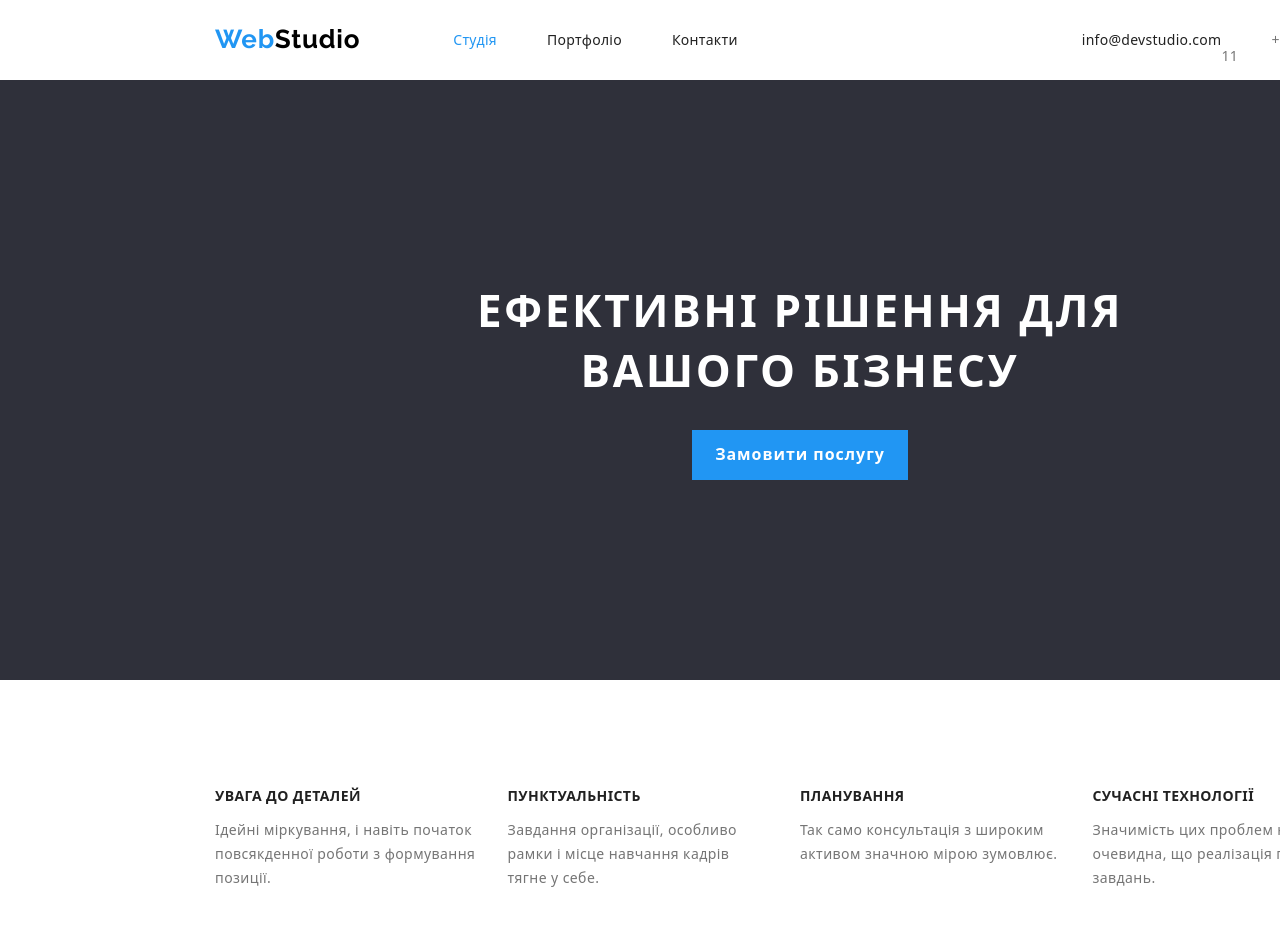
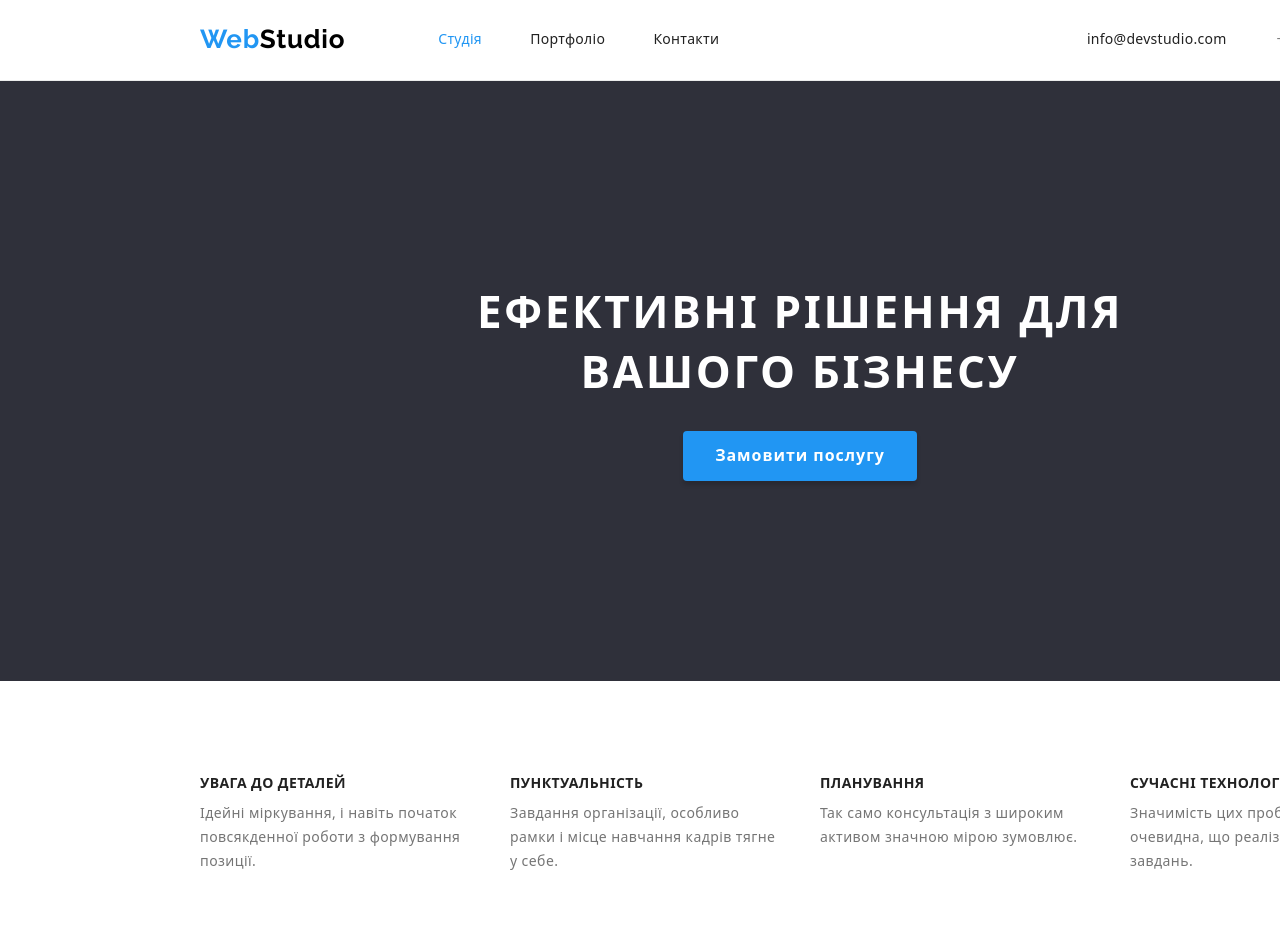
Before and after one commit to polrmn/goit-markup-hw-03, a plain HTML site: page index.html in a window 1280 px wide. Shown: the top 952 px of the page. Drawn offline with Linux system fonts and the light colour scheme.

Commit message:
block+flex1

```diff
--- a/index.html
+++ b/index.html
@@ -12,6 +12,7 @@
   <body>
      <!-- Верхній колонтитул -->
      <header class="header">
+      <div class="container">
         <!-- LOGO -->
         <a class="logo" href="index.html"><span class="web-word">Web</span>Studio</a>
         <!-- NAVIGATION -->
@@ -37,55 +38,60 @@
             <a class="tel-top" href="tel:+380961111111">+38 096 111 11 11</a>
           </li>
         </ul>
+      </div>
     </header>
 
 
     <main>
       <!-- Шапка -->
       <section class="button-field">
+        <div class="container">
           <h1 class="button-discription">Ефективні рішення для вашого бізнесу</h1>
           <button type="button" class="order-button">Замовити послугу</button>
+        </div>
       </section>
 
       <!-- Особливості -->
       <section class="advantages">
-        <!-- <h2>Наші чесноти</h2> -->
+        <div class="container">
+          <h2 hidden>Наші чесноти</h2>
           <ul class="advantages-list">
             <li class="advantages-item">
-            <h3 class="list-point">УВАГА ДО ДЕТАЛЕЙ</h3>
-            <p class="list-desc"
+              <h3 class="advantages-point">УВАГА ДО ДЕТАЛЕЙ</h3>
+              <p class="advantages-desc"
                 >Ідейні міркування, і навіть початок повсякденної роботи з
                 формування позиції.</p
               >
             </li>
             <li class="advantages-item">
-            <h3 class="list-point">ПУНКТУАЛЬНІСТЬ</h3>
-            <p class="list-desc"
+              <h3 class="advantages-point">ПУНКТУАЛЬНІСТЬ</h3>
+              <p class="advantages-desc"
                 >Завдання організації, особливо рамки і місце навчання кадрів
                 тягне у себе.</p
               >
             </li>
             <li class="advantages-item">
-            <h3 class="list-point">ПЛАНУВАННЯ</h3>
-            <p class="list-desc"
+              <h3 class="advantages-point">ПЛАНУВАННЯ</h3>
+              <p class="advantages-desc"
                 >Так само консультація з широким активом значною мірою
                 зумовлює.</p
               >
             </li>
             <li class="advantages-item">
-            <h3 class="list-point">СУЧАСНІ ТЕХНОЛОГІЇ</h3>
-            <p class="list-desc"
+              <h3 class="advantages-point">СУЧАСНІ ТЕХНОЛОГІЇ</h3>
+              <p class="advantages-desc"
                 >Значимість цих проблем настільки очевидна, що реалізація планових
-              завдань.</p
-            >
+                завдань.</p>
             </li>
           </ul>
+        </div>
       </section>
 
       <!-- Чим ми займаємося -->
       <section class="work">
+        <div class="container">
           <h2 class="work-head">Чим ми займаємося</h2>
-        <ul class="work-images">
+          <ul class="work-list">
             <li class="work-item">
               <img
               src="images/img1.jpg"
@@ -108,10 +114,12 @@
               />
             </li>
           </ul>
+        </div>
       </section>
 
       <!-- Наша команда -->
       <section class="team">
+        <div class="container">
           <h2 class="team-head">Наша команда</h2>
           <ul class="team-members">
             <li class="member">
@@ -154,11 +162,13 @@
               <p class="speciality">UI Designer</p>
             </li>
           </ul>
+        </div>
       </section>
     </main>
 
   <!-- Нижній колонтитул -->
   <footer class="footer">
+    <div class="container">
       <!-- LOGO -->
       <a class="logo-footer" href="index.html"><span class="web-word">Web</span>Studio</a>
       <address>
@@ -177,6 +187,7 @@
           </li>
         </ul>
       </address>
+    </div>
   </footer>
   </body>
 </html>
--- a/styles/styles.css
+++ b/styles/styles.css
@@ -17,6 +17,11 @@ body {
 *::before,
 *::after {
   box-sizing: border-box;
+}
+
+h1, h2, h3, p, ul {
+    margin: 0;
+    padding: 0;
 }
 
 /* ul, li {
@@ -65,14 +70,20 @@ a:hover, a:active, a:focus {
 .header {
     display: flex;
     width: 1600px;
-    height: 80px;
     background-color: var(--brand-color-main);
+    justify-content: center;
+    align-items: center;
+    padding-top: 24px;
+    padding-bottom: 25px;
+    border-bottom: 1px solid #ECECEC;
+}
+.container {
+    display: flex;
+    width: 1200px;
 }
 
 .logo {
-    margin: 24px 93px 25px 215px;
-    /* width: 145px; */
-    height: 31px;
+    margin-right: 93px;
     font-size: 26px;
     line-height: 1.19;
     font-family: 'Raleway';
@@ -85,20 +96,18 @@ a:hover, a:active, a:focus {
     color: var(--brand-color-activity);
 }
 
+nav {
+    display: flex;
+    align-items: center;
+}
 .navigation {
     display: flex;
-    margin: 32px 344px 32px 0px;
-    /* width: 281px; */
+    justify-content: space-between;
+    width: 281px;
     font-weight: 500;
     font-size: 14px;
     line-height: 1.14;
     letter-spacing: 0.02em;
-}
-.portfolio-link {
-    margin-left: 50px;
-}
-.contacts-link {
-    margin-left: 50px;
 }
 
 .current {
@@ -107,18 +116,16 @@ a:hover, a:active, a:focus {
 
 .contacts {
     display: flex;
-    margin: 32px 215px 32px 0;
-    /* width: 307px; */
+    align-items: center;
+    flex-grow: 1;
+    justify-content: flex-end;
+
     font-weight: 500;
     font-size: 14px;
     line-height: 1.14;
     letter-spacing: 0.02em;
     color: var(--brand-color-text);
 }
-
-/* .mail-top {
-    color: var(--brand-color-activity);
-} */
 
 .tel-top {
     margin-left: 50px;
@@ -127,16 +134,19 @@ a:hover, a:active, a:focus {
 
 /* ШАПКА */
 .button-field {
+    display: flex;
+    justify-content: center;
     width: 1600px;
-    height: 600px;
     background-color: var(--barnd-color-secondary);
-    padding-top: 200px;
-    padding-bottom: 200px;
+    padding: 200px 0;
+}
+.button-field>div.container {
+    flex-direction: column;
+    align-items: center;
 }
 
 .button-discription {
     width: 696px;
-    height: 120px;
     font-weight: 900;
     font-size: 44px;
     line-height: 1.37;
@@ -144,13 +154,10 @@ a:hover, a:active, a:focus {
     letter-spacing: 0.06em;
     text-transform: uppercase;
     color: var(--brand-color-main);
-    margin: 0 auto;
+    margin-bottom: 30px;
 }
 
 .order-button {
-    width: 216px;
-    height: 50px;
-    margin: 30px 692px 0 692px;
     background-color: var(--brand-color-activity);
     color: var(--brand-color-main);
     font-weight: 700;
@@ -159,32 +166,34 @@ a:hover, a:active, a:focus {
     align-items: center;
     text-align: center;
     letter-spacing: 0.06em;
-}
+    padding: 10px 32px;
+    box-shadow: 0px 4px 4px rgba(0, 0, 0, 0.15);
+    border-radius: 4px;
+    }
 
 /* ОСОБЛИВОСТІ */
 
 .advantages {
     width: 1600px;
-    height: 286px;
-    padding: 94px 215px;
+    padding: 94px 0;
     background-color: var(--brand-color-main);
+    display: flex;
+    justify-content: center;
 }
 
 .advantages-list {
     display: flex;
+    justify-content: space-between;
+    width: 1200px;
 }
 
-.advantages-list > li {
+.advantages-item {
     width: 270px;
-    margin-right: 30px;
-    max-height: 98px;
 }
 
-.advantages-list:last-child {
-    margin-right: 0;
-}
 
-.list-point {
+
+.advantages-point {
     font-weight: 700;
     font-size: 14px;
     line-height: 1.14;
@@ -193,7 +202,7 @@ a:hover, a:active, a:focus {
     margin-bottom: 10px;
 }
 
-.list-desc {
+.advantages-desc {
     font-size: 14px;
     line-height: 1.71;
     letter-spacing: 0.03em;
@@ -204,9 +213,14 @@ a:hover, a:active, a:focus {
 
 .work {
     width: 1600px;
-    height: 480px;
-    /* margin: auto; */
+    display: flex;
+    justify-content: center;
+    /* height: 480px; */
     background-color: var(--brand-color-main);
+    padding-bottom: 94px ;
+}
+.work>div.container {
+    flex-direction: column;
 }
 
 .work-head,
@@ -216,32 +230,30 @@ a:hover, a:active, a:focus {
     line-height: 1.16;
     text-align: center;
     letter-spacing: 0.03em;
-    margin: 0 auto 50px auto;
+    margin-bottom: 50px;
 }
 
-.work-images {
+.work-list {
 display: flex;
-margin: 0 215px;
-}
-.work-images > li {
-    margin-right: 30px;
-}
-.work-images:last-child {
-    margin-right: 0;
+justify-content: space-between;
 }
 
 /* НАША КОМАНДА */
 
 .team {
     width: 1600px;
-    height: 648px;
+    display: flex;
+    justify-content: center;
     background-color: var(--brand-color-third);
-    padding-top: 94px;
+    padding: 94px 0;
 }
-
+.team>div.container {
+    flex-direction: column;
+    justify-content: center;
+}
 .team-members {
-    margin: 0 215px;
     display: flex;
+    justify-content: space-between;
 }
 
 .team-members > li {
@@ -250,20 +262,13 @@ margin: 0 215px;
     border-radius: 0px 0px 4px 4px;
 }
 
-.team-members > li {
-    margin-right: 30px;
-}
-
-.team-members:last-child {
-    margin-right: 0;
-}
-
 .team-member {
     font-weight: 500;
     font-size: 16px;
     line-height: 1.18;
     text-align: center;
     letter-spacing: 0.03em;
+    margin: 30px 0 10px 0;
     }
 
 .speciality {
@@ -272,16 +277,22 @@ margin: 0 215px;
     text-align: center;
     letter-spacing: 0.03em;
     color: var(--brand-color-text);
+    margin-bottom: 10px;
 }
 
 /* НИЖНІЙ КОЛОНТИТУЛ */
 
 .footer {
     width: 1600px;
-    height: 252px;
+    display: flex;
+    justify-content: center;
+    /* height: 252px; */
     background-color: var(--barnd-color-secondary);
-    padding-top: 60px;
-    padding-left: 215px;
+    padding: 60px 0;
+    /* padding-left: 215px; */
+}
+.footer>div.container {
+    flex-direction: column;
 }
 .logo-footer {
     height: 31px;
```
Also changed, not shown: potrfolio.html (+4 -1 lines). Lines whose indentation alone changed are shown as unchanged.
